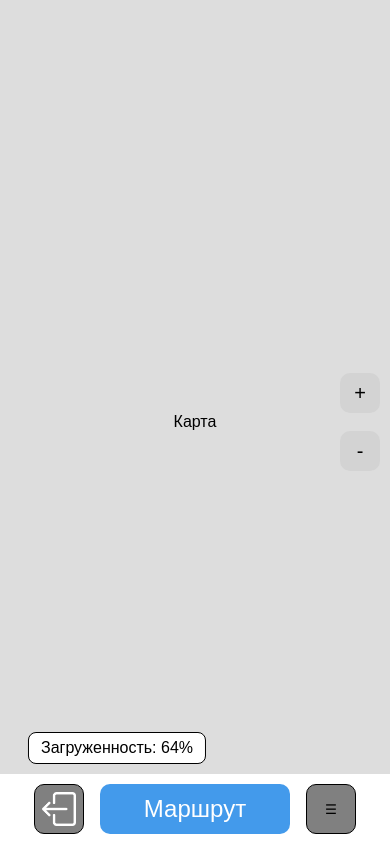
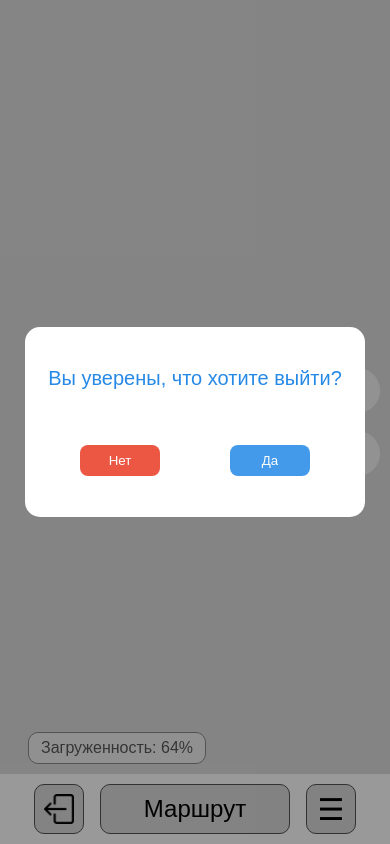
Before and after one commit to DoNik226/ParkFlowAI, a Vue app in the folder frontend/: page /m in a window 390 px wide. Both pictures are taken after a click on the button 59 px from the left and 809 px from the top of the page. Built offline with nearby package versions, Linux system fonts and the light colour scheme.

Commit message:
fix main screen mobile

```diff
--- a/frontend/src/views/MobileMainView.vue
+++ b/frontend/src/views/MobileMainView.vue
@@ -17,24 +17,22 @@
 
     <!-- BOTTOM PANEL -->
     <div class="bottom-panel">
-      <button class="icon-btn-mobile">
-        <img src="../assets/img/sign-out.png"/>
+      <button class="logout" @click="openLogoutModal">
+        <img src="../assets/img/sign-out-black.png"/>
       </button>
 
       <button class="route-btn-mobile">Маршрут</button>
 
-      <button class="icon-btn-mobile" @click="openMenu">☰</button>
+      <button :style="{fontSize: '30px'}" class="icon-btn-mobile" @click="openMenu">☰</button>
     </div>
 
     <!-- MENU -->
     <div class="menu" :class="{ open: menuOpen }">
 
       <!-- HEADER -->
-      <div class="menu-header">
-        <button class="back-mobile" @click="closeMenu">
-            <img src="../assets/img/back.png">
-        </button>
-        <span>Сохранить и выйти</span>
+      <div class="menu-header" @click="closeMenu">
+            <img class="back-icon" src="../assets/img/back.png">
+        <span :style="{fontSize: '20px'}">Сохранить и выйти</span>
       </div>
 
       <!-- DROPDOWNS -->
@@ -43,7 +41,11 @@
         <div class="dropdown">
           <div class="dropdown-header" @click="toggleParking">
             <span>Парковка</span>
-            <span>{{ showParking ? '▲' : '▼' }}</span>
+            <img
+                src="../assets/img/down-arrow.png"
+                class="arrow"
+                :class="{ rotate: showParking }"
+              >
           </div>
 
           <div v-if="showParking" class="dropdown-body">
@@ -59,7 +61,11 @@
         <div class="dropdown">
           <div class="dropdown-header" @click="toggleEntrance">
             <span>№ въезда</span>
-            <span>{{ showEntrance ? '▲' : '▼' }}</span>
+            <img
+                src="../assets/img/down-arrow.png"
+                class="arrow"
+                :class="{ rotate: showEntrance }"
+              >
           </div>
 
           <div v-if="showEntrance" class="dropdown-body">
@@ -85,7 +91,8 @@
             :class="['spot-btn', { active: selectedSpot === spot.id }]"
             @click="selectSpot(spot.id)"
           >
-            {{ spot.name }}
+            <div class="spot-number">{{ spot.entrance }}</div>
+            <div class="spot-distance">{{ spot.distance }} метров</div>
           </button>
         </div>
       </div>
@@ -93,10 +100,44 @@
     </div>
 
   </div>
+
+  <div v-if="showLogoutModal" class="modal" @click="cancelLogout">
+    <div class="modal-content" @click.stop>
+      <p>Вы уверены, что хотите выйти?</p>
+
+      <div class="modal-actions">
+
+        <button class="cancel-btn" @click="cancelLogout">Нет</button>
+        <button class="confirm-btn" @click="confirmLogout">Да</button>
+      </div>
+    </div>
+  </div>
 </template>
 
 <script setup>
 import { ref } from 'vue'
+
+import { useRouter } from 'vue-router'
+
+const showLogoutModal = ref(false)
+const router = useRouter()
+
+const openLogoutModal = () => {
+  showLogoutModal.value = true
+}
+
+const cancelLogout = () => {
+  showLogoutModal.value = false
+}
+
+const confirmLogout = () => {
+  localStorage.removeItem('access_token')
+  localStorage.removeItem('user_role')
+
+  showLogoutModal.value = false
+
+  router.push('/login')
+}
 
 const menuOpen = ref(false)
 
@@ -116,11 +157,11 @@ const selectedParking = ref(null)
 const selectedEntrance = ref(null)
 
 const spots = ref([
-  { id: 1, name: 'A1' },
-  { id: 2, name: 'A2' },
-  { id: 3, name: 'A3' },
-  { id: 4, name: 'B1' },
-  { id: 5, name: 'B2' }
+  { id: 1, entrance: 30, distance: 20 },
+  { id: 2, entrance: 18, distance: 24 },
+  { id: 3, entrance: 32, distance: 26 },
+  { id: 4, entrance: 40, distance: 35 },
+  { id: 5, entrance: 42, distance: 38 }
 ])
 
 const selectedSpot = ref(null)
@@ -156,8 +197,9 @@ const selectSpot = (id) => selectedSpot.value = id
   transform: translateX(-50%);
   background: white;
   padding: 6px 12px;
-  border-radius: 8px;
-  border: 1px solid black;
+  border-radius: 10px;
+  border: 1px solid #555252;
+  opacity: 0.6;
 }
 
 .zoom-controls {
@@ -169,9 +211,12 @@ const selectSpot = (id) => selectedSpot.value = id
 }
 
 .zoom-controls button {
-  width: 40px;
-  height: 40px;
+  width: 45px;
+  height: 45px;
   margin: 4px 0;
+  border-radius: 24px;
+  background: white;
+  opacity: 0.7;
 }
 
 /* BOTTOM */
@@ -193,9 +238,9 @@ const selectSpot = (id) => selectedSpot.value = id
   width: 190px;
   height: 50px;
   border-radius: 10px;
-  background: #439AEB;
-  color: white;
-  border: none;
+  background: #D9D9D9;
+  color: black;
+  border: 1px solid #555252;
   font-size: 24px;
   line-height: normal;
   display: flex;
@@ -207,9 +252,9 @@ const selectSpot = (id) => selectedSpot.value = id
 .icon-btn-mobile {
   width: 50px;
   height: 50px;
-  border: 1px solid black;
+  border: 1px solid #555252;
   border-radius: 10px;
-  background: grey;
+  background: #D9D9D9;
   display: flex;
   align-items: center;
   justify-content: center;
@@ -217,10 +262,46 @@ const selectSpot = (id) => selectedSpot.value = id
 }
 
 .icon-btn-mobile img {
-  width: 34px;
-  height: 34px;
+  width: 30px;
+  height: 30px;
   object-fit: contain;
   display: block;
+}
+
+.logout {
+  width: 50px;
+  height: 50px;
+  border: 1px solid #555252;
+  border-radius: 10px;
+  background: #D9D9D9;
+  display: flex;
+  align-items: center;
+  justify-content: center;
+
+}
+
+.logout img {
+  width: 30px;
+  height: 30px;
+  object-fit: contain;
+  display: block;
+}
+
+/* .modal-content {
+  border: 3px solid #376CFB;
+} */
+
+.modal-content p{
+  color: #2689E6;
+}
+
+.confirm-btn{
+  background: #439AEB;
+}
+
+.cancel-btn {
+  background: #EB5743;
+  color: white;
 }
 
 /* MENU */
@@ -248,20 +329,17 @@ const selectSpot = (id) => selectedSpot.value = id
   display: flex;
   align-items: center;
   padding: 0 15px;
-  border-bottom: 1px solid #ccc;
+  border-bottom: 1px solid #1575CF;
   color: white;
 }
 
-.back-mobile {
+.back-icon {
     background: none;
     border: none;
     margin-right: 20px;
+    height: 40px;
 }
 
-.back-mobile img {
-    height: 40px;
-    width: 40px;
-}
 
 /* DROPDOWNS */
 .dropdowns {
@@ -271,7 +349,7 @@ const selectSpot = (id) => selectedSpot.value = id
 
 .dropdown {
   flex: 1;
-  border-right: 1px solid #eee;
+  border-right: 1px solid #1575CF;
   position: relative;
 }
 
@@ -283,6 +361,7 @@ const selectSpot = (id) => selectedSpot.value = id
   padding: 15px;
   display: flex;
   justify-content: space-between;
+  background: #2673E6;
 }
 
 /* FIXED DROPDOWN SIZE */
@@ -292,8 +371,8 @@ const selectSpot = (id) => selectedSpot.value = id
   width: 100%;
   height: 100px;
   overflow-y: auto;
-  background: white;
-  border: 1px solid #ccc;
+  background: #f5f7f7;
+  border: 1px solid #1575CF;
   z-index: 10;
 }
 
@@ -301,6 +380,7 @@ const selectSpot = (id) => selectedSpot.value = id
   padding: 12px 15px;
   display: flex;
   justify-content: space-between;
+  border: 1px solid #1575CF;
 }
 
 /* SPOTS */
@@ -309,20 +389,24 @@ const selectSpot = (id) => selectedSpot.value = id
   display: flex;
   flex-direction: column;
   overflow: hidden;
-  padding: 80px 10px 0 10px;
+  padding: 80px 20px 0 10px;
 }
 
 .spots h3 {
     justify-content: center;
     display: flex;
-    color: #439AEB;
+    color: #2689E6;
     align-items: center;
     font-size: 28px;
+    margin-left: 10px;
 }
 
 .spots-list {
   flex: 1;
   overflow-y: auto;
+  max-height: 300px;
+  padding-left:40px;
+  padding-right: 40px;
 }
 
 .spot-btn {
@@ -335,6 +419,8 @@ const selectSpot = (id) => selectedSpot.value = id
 .spot-btn.active {
   border: 2px solid blue;
 }
+
+
 
 /* ADAPT HEIGHT */
 @media (max-height: 700px) {
```
Also changed, not shown: frontend/src/assets/img/sign-out-black.png (added).
